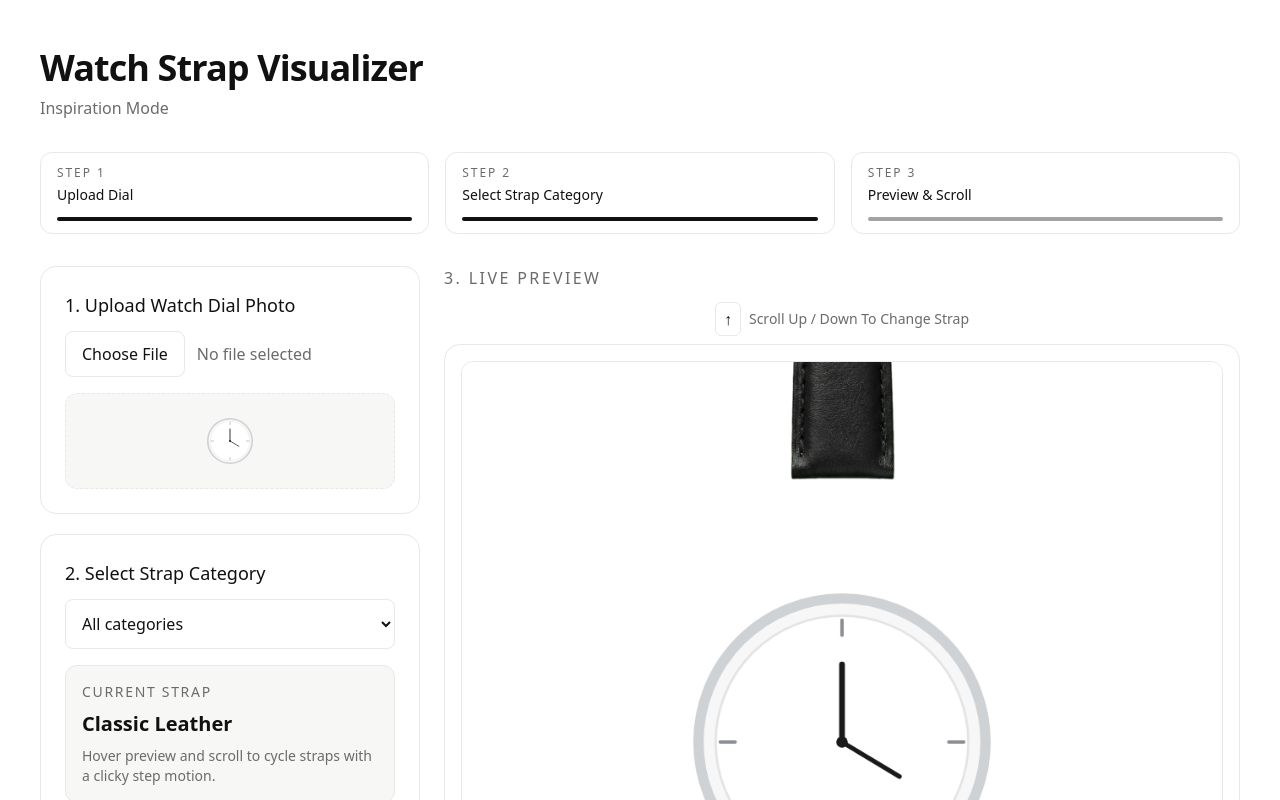
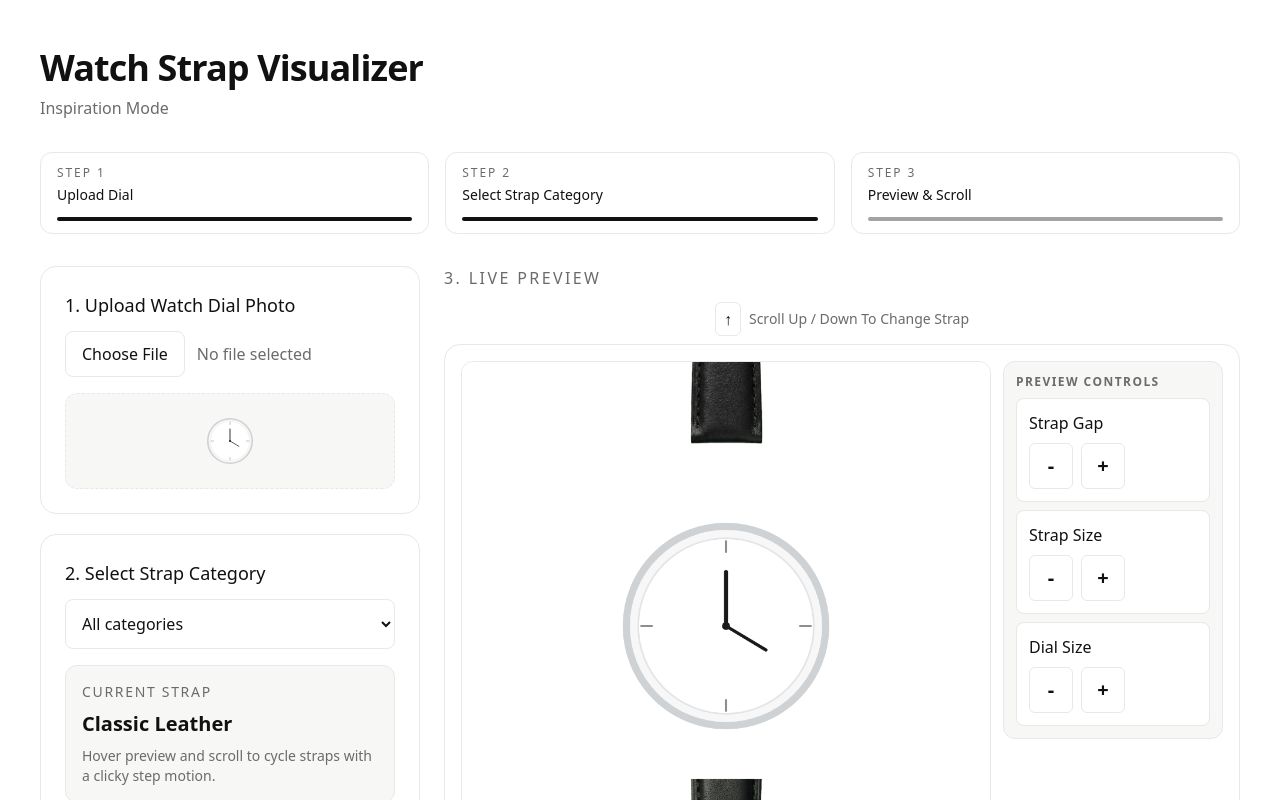
Before and after one commit to sakaarpuri/watch-strap-visualizer, a Next.js app: page / in a window 1280 px wide. Shown: the top 800 px of the page. Built offline with nearby package versions, Linux system fonts and the light colour scheme.

Commit message:
Improve preview UX: right-side large controls, wider gap range, on-canvas strap stretch

```diff
--- a/app/page.tsx
+++ b/app/page.tsx
@@ -91,9 +91,9 @@ export default function Home() {
     if (!partA || !partB) return;
     const centerY = (partA.y + partB.y) / 2;
     const halfGap = (partB.y - partA.y) / 2;
-    const step = 18;
+    const step = 28;
     const minHalfGap = 250;
-    const maxHalfGap = 520;
+    const maxHalfGap = 700;
     const nextHalfGap = clamp(
       halfGap + (direction === "in" ? -step : step),
       minHalfGap,
@@ -226,7 +226,7 @@ export default function Home() {
                 <p className="text-xs font-semibold uppercase tracking-[0.12em] text-muted">
                   Preview Controls
                 </p>
-                <div className="mt-2 grid gap-2 md:grid-cols-3">
+                <div className="mt-2 grid gap-2">
                   <ControlRow
                     label="Strap Gap"
                     onMinus={() => adjustGap("in")}
@@ -283,13 +283,13 @@ interface ControlRowProps {
 
 function ControlRow({ label, onMinus, onPlus }: ControlRowProps) {
   return (
-    <div className="flex items-center justify-between rounded-lg border border-line bg-white px-3 py-2">
-      <span className="text-sm text-ink">{label}</span>
+    <div className="rounded-lg border border-line bg-white p-3">
+      <span className="text-base font-medium text-ink">{label}</span>
       <div className="flex gap-2">
         <button
           type="button"
           onClick={onMinus}
-          className="rounded-md border border-line px-2 py-1 text-sm text-ink hover:bg-canvas"
+          className="mt-2 min-h-11 min-w-11 rounded-md border border-line px-3 py-2 text-xl font-semibold text-ink hover:bg-canvas"
           aria-label={`${label} decrease`}
         >
           -
@@ -297,7 +297,7 @@ function ControlRow({ label, onMinus, onPlus }: ControlRowProps) {
         <button
           type="button"
           onClick={onPlus}
-          className="rounded-md border border-line px-2 py-1 text-sm text-ink hover:bg-canvas"
+          className="mt-2 min-h-11 min-w-11 rounded-md border border-line px-3 py-2 text-xl font-semibold text-ink hover:bg-canvas"
           aria-label={`${label} increase`}
         >
           +
--- a/components/CanvasPreview.tsx
+++ b/components/CanvasPreview.tsx
@@ -1,6 +1,7 @@
 "use client";
 
 import {
+  CSSProperties,
   forwardRef,
   PointerEvent,
   ReactNode,
@@ -10,7 +11,13 @@ import {
   useState,
   WheelEvent
 } from "react";
-import { PartTransform, StrapStyle, renderComposition } from "@/lib/compose";
+import {
+  CANVAS_SIZE,
+  loadImage,
+  PartTransform,
+  StrapStyle,
+  renderComposition
+} from "@/lib/compose";
 
 interface CanvasPreviewProps {
   watchSrc: string;
@@ -28,6 +35,9 @@ interface CanvasPreviewProps {
 export interface CanvasPreviewRef {
   downloadAsPng: () => void;
 }
+
+const clamp = (value: number, min: number, max: number) =>
+  Math.max(min, Math.min(max, value));
 
 const CanvasPreview = forwardRef<CanvasPreviewRef, CanvasPreviewProps>(
   (
@@ -48,16 +58,23 @@ const CanvasPreview = forwardRef<CanvasPreviewRef, CanvasPreviewProps>(
     const canvasRef = useRef<HTMLCanvasElement>(null);
     const [error, setError] = useState<string>("");
     const [isTicking, setIsTicking] = useState(false);
+    const [cursor, setCursor] = useState<CSSProperties["cursor"]>("grab");
     const lastTickAtRef = useRef(0);
     const wheelCarryRef = useRef(0);
+    const strapImageSizeRef = useRef<{ aW: number; aH: number; bW: number; bH: number } | null>(
+      null
+    );
     const dragStateRef = useRef<{
       pointerId: number;
+      mode: "move" | "resize";
       startCanvasX: number;
       startCanvasY: number;
       startPartAX: number;
       startPartAY: number;
       startPartBX: number;
       startPartBY: number;
+      startScaleA: number;
+      startScaleB: number;
     } | null>(null);
 
     useEffect(() => {
@@ -88,6 +105,28 @@ const CanvasPreview = forwardRef<CanvasPreviewRef, CanvasPreviewProps>(
       };
     }, [watchSrc, strapASrc, strapBSrc, partA, partB, style, watchScale]);
 
+    useEffect(() => {
+      let active = true;
+      const loadSizes = async () => {
+        try {
+          const [a, b] = await Promise.all([loadImage(strapASrc), loadImage(strapBSrc)]);
+          if (!active) return;
+          strapImageSizeRef.current = {
+            aW: a.width,
+            aH: a.height,
+            bW: b.width,
+            bH: b.height
+          };
+        } catch {
+          strapImageSizeRef.current = null;
+        }
+      };
+      void loadSizes();
+      return () => {
+        active = false;
+      };
+    }, [strapASrc, strapBSrc]);
+
     useImperativeHandle(ref, () => ({
       downloadAsPng: () => {
         if (!canvasRef.current) return;
@@ -117,14 +156,54 @@ const CanvasPreview = forwardRef<CanvasPreviewRef, CanvasPreviewProps>(
       const canvasPoint = getCanvasPoint(event);
       if (!canvasPoint || !canvasRef.current) return;
 
+      const size = strapImageSizeRef.current;
+      let mode: "move" | "resize" = "move";
+      if (size) {
+        const getRect = (part: PartTransform, imgW: number, imgH: number) => {
+          const w = imgW * (part.scale / 100);
+          const h = imgH * (part.scale / 100);
+          const cx = CANVAS_SIZE / 2 + part.x;
+          const cy = CANVAS_SIZE / 2 + part.y;
+          return { left: cx - w / 2, right: cx + w / 2, top: cy - h / 2, bottom: cy + h / 2 };
+        };
+        const inRect = (
+          p: { x: number; y: number },
+          r: { left: number; right: number; top: number; bottom: number }
+        ) => p.x >= r.left && p.x <= r.right && p.y >= r.top && p.y <= r.bottom;
+        const nearEdge = (
+          p: { x: number; y: number },
+          r: { left: number; right: number; top: number; bottom: number }
+        ) => {
+          const edgeBand = 28;
+          return (
+            p.y >= r.top &&
+            p.y <= r.bottom &&
+            (Math.abs(p.x - r.left) <= edgeBand || Math.abs(p.x - r.right) <= edgeBand)
+          );
+        };
+
+        const rectA = getRect(partA, size.aW, size.aH);
+        const rectB = getRect(partB, size.bW, size.bH);
+        if (nearEdge(canvasPoint, rectA) || nearEdge(canvasPoint, rectB)) {
+          mode = "resize";
+          setCursor("ew-resize");
+        } else if (inRect(canvasPoint, rectA) || inRect(canvasPoint, rectB)) {
+          mode = "move";
+          setCursor("grabbing");
+        }
+      }
+
       dragStateRef.current = {
         pointerId: event.pointerId,
+        mode,
         startCanvasX: canvasPoint.x,
         startCanvasY: canvasPoint.y,
         startPartAX: partA.x,
         startPartAY: partA.y,
         startPartBX: partB.x,
-        startPartBY: partB.y
+        startPartBY: partB.y,
+        startScaleA: partA.scale,
+        startScaleB: partB.scale
       };
       canvasRef.current.setPointerCapture(event.pointerId);
     };
@@ -138,16 +217,27 @@ const CanvasPreview = forwardRef<CanvasPreviewRef, CanvasPreviewProps>(
 
       const deltaX = canvasPoint.x - drag.startCanvasX;
       const deltaY = canvasPoint.y - drag.startCanvasY;
+      if (drag.mode === "resize") {
+        const scaleDelta = deltaX * 0.26;
+        const nextA = clamp(drag.startScaleA + scaleDelta, 30, 250);
+        const nextB = clamp(drag.startScaleB + scaleDelta, 30, 250);
+        onDragPartsChange(
+          { ...partA, scale: nextA },
+          { ...partB, scale: nextB }
+        );
+      } else {
         onDragPartsChange(
           { ...partA, x: drag.startPartAX + deltaX, y: drag.startPartAY + deltaY },
           { ...partB, x: drag.startPartBX + deltaX, y: drag.startPartBY + deltaY }
         );
+      }
     };
 
     const endDrag = (event: PointerEvent<HTMLCanvasElement>) => {
       if (dragStateRef.current?.pointerId !== event.pointerId) return;
       dragStateRef.current = null;
       canvasRef.current?.releasePointerCapture(event.pointerId);
+      setCursor("grab");
     };
 
     const onWheel = (event: WheelEvent<HTMLCanvasElement>) => {
@@ -173,6 +263,7 @@ const CanvasPreview = forwardRef<CanvasPreviewRef, CanvasPreviewProps>(
           isTicking ? "border-ink" : "border-line"
         }`}
       >
+        <div className={controls ? "grid gap-3 lg:grid-cols-[1fr,220px]" : ""}>
           <canvas
             ref={canvasRef}
             onPointerDown={onPointerDown}
@@ -180,11 +271,12 @@ const CanvasPreview = forwardRef<CanvasPreviewRef, CanvasPreviewProps>(
             onPointerUp={endDrag}
             onPointerCancel={endDrag}
             onWheel={onWheel}
-          className="aspect-square w-full cursor-grab rounded-xl border border-line bg-white active:cursor-grabbing"
-          style={{ touchAction: "none" }}
-          aria-label="Preview canvas. Drag to move straps. Scroll to cycle strap designs."
+            className="aspect-square w-full rounded-xl border border-line bg-white"
+            style={{ touchAction: "none", cursor }}
+            aria-label="Preview canvas. Drag strap body to move. Drag strap edges to resize. Scroll to cycle straps."
           />
-        {controls ? <div className="mt-3">{controls}</div> : null}
+          {controls ? <div className="self-start">{controls}</div> : null}
+        </div>
         {error ? <p className="mt-2 text-sm text-red-600">{error}</p> : null}
       </div>
     );
```
Lines whose indentation alone changed are shown as unchanged.
